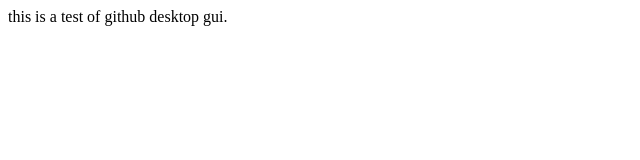
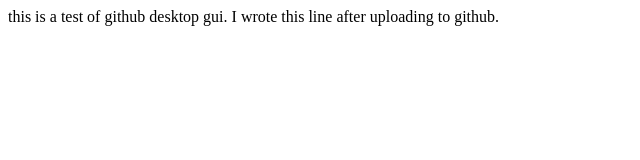
Before and after one commit to hasitha123/FirstProject, a plain HTML site: page WebContent/index.html in a window 1280 px wide. Shown: the whole page, without its empty margins (0-640 px from the left). Drawn offline with Linux system fonts and the light colour scheme.

Commit message:
Did my first edit to index.html

```diff
--- a/WebContent/index.html
+++ b/WebContent/index.html
@@ -8,5 +8,7 @@
 
 this is a test of github desktop gui.
 
+I wrote this line after uploading to github.
+
 </body>
 </html>
```
